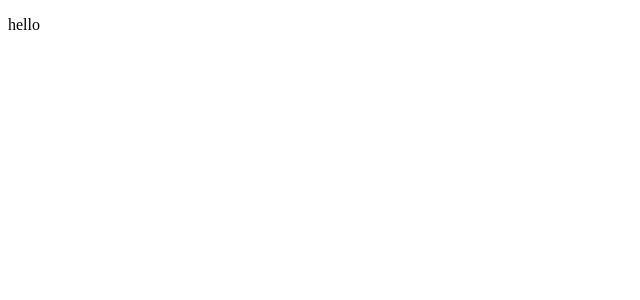
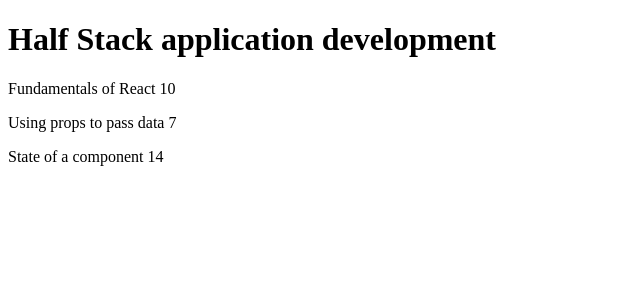
Before and after one commit to BahaaShk/fullstackopen-2025, a React (Vite) app in the folder part2/courseinfo/: page / in a window 1280 px wide. Shown: the top 300 px of the page, without its empty margins (0-640 px from the left). Built offline with nearby package versions, Linux system fonts and the light colour scheme.

Commit message:
finished exercise 2.1

```diff
--- a/part2/courseinfo/src/App.jsx
+++ b/part2/courseinfo/src/App.jsx
@@ -1,13 +1,29 @@
-import { useState } from 'react'
+import Course from "./components/Course"
 
-function App() {
+const App = () => {
+  const course = {
+    id: 1,
+    name: 'Half Stack application development',
+    parts: [
+      {
+        name: 'Fundamentals of React',
+        exercises: 10,
+        id: 1
+      },
+      {
+        name: 'Using props to pass data',
+        exercises: 7,
+        id: 2
+      },
+      {
+        name: 'State of a component',
+        exercises: 14,
+        id: 3
+      }
+    ]
+  }
 
-
-  return (
-    <>
-<p>hello</p>
-    </>
-  )
+  return <Course course={course} />
 }
 
 export default App
--- /dev/null
+++ b/part2/courseinfo/src/components/Content.jsx
@@ -0,0 +1,23 @@
+import React from 'react'
+import Part from './Part'
+
+const Content = (props) => {
+  return (
+        <>
+        {
+          props.parts.map((part,i) => {
+            return (
+              <div key={i}>
+                <Part part={part.name} exercises={part.exercises} />
+              </div>
+            )
+          })
+        }
+      {/* <Part part={props.parts[0].name} exercises={props.parts[0].exercises} />
+      <Part part={props.parts[1].name} exercises={props.parts[1].exercises} />
+      <Part part={props.parts[2].name} exercises={props.parts[2].exercises} /> */}
+    </>
+  )
+}
+
+export default Content
--- /dev/null
+++ b/part2/courseinfo/src/components/Course.jsx
@@ -0,0 +1,16 @@
+import React from 'react'
+import Header from './Header'
+import Content from './Content';
+
+const Course = ({course}) => {
+  return (
+        <div>
+      <Header course={course.name} />
+      <Content
+       parts={course.parts}
+      />
+    </div>
+  )
+}
+
+export default Course
--- /dev/null
+++ b/part2/courseinfo/src/components/Header.jsx
@@ -0,0 +1,9 @@
+import React from 'react'
+
+const Header = (props) => {
+  return (
+     <h1>{props.course}</h1>
+  )
+}
+
+export default Header
--- /dev/null
+++ b/part2/courseinfo/src/components/Part.jsx
@@ -0,0 +1,11 @@
+import React from 'react'
+
+const Part = (props) => {
+  return (
+      <p>
+      {props.part} {props.exercises}
+    </p>
+  )
+}
+
+export default Part
```
